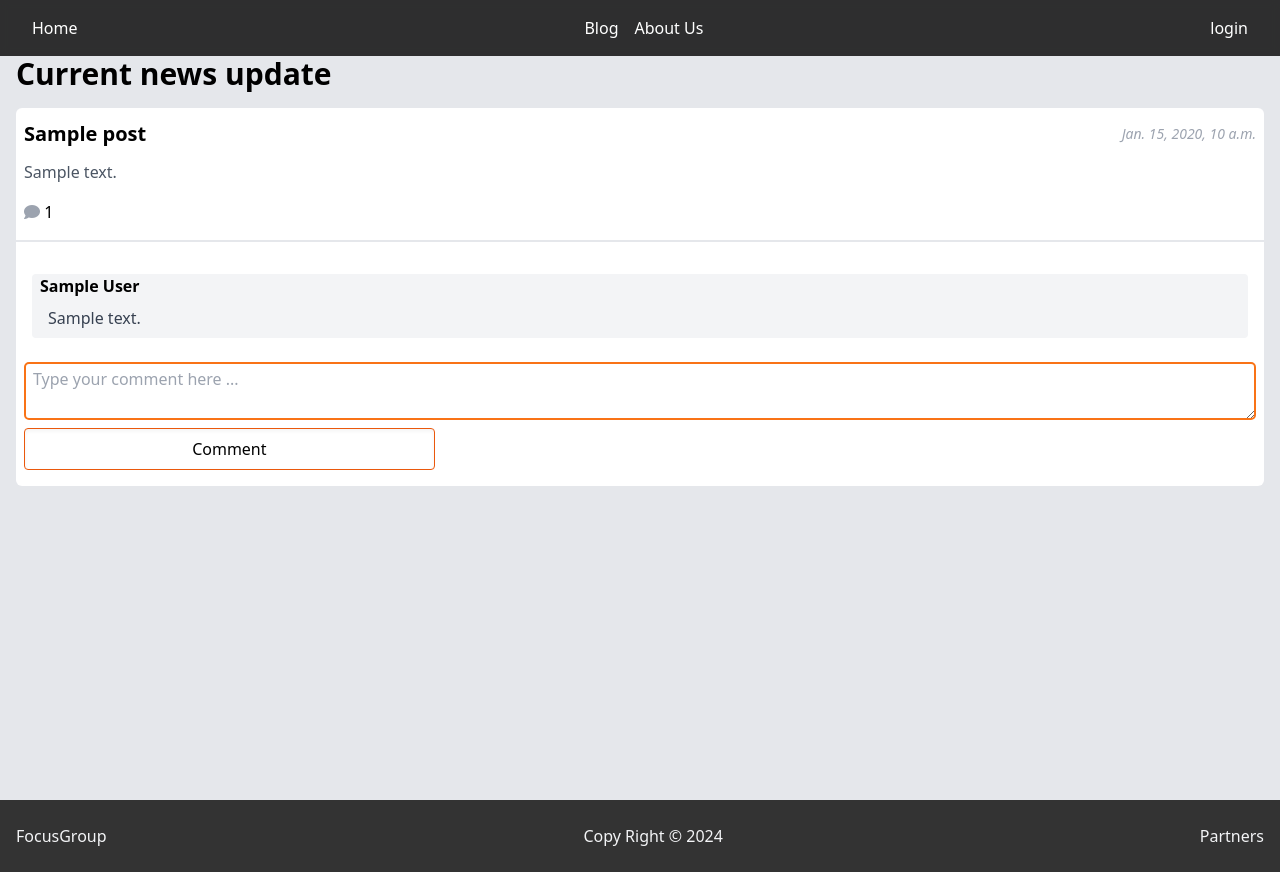
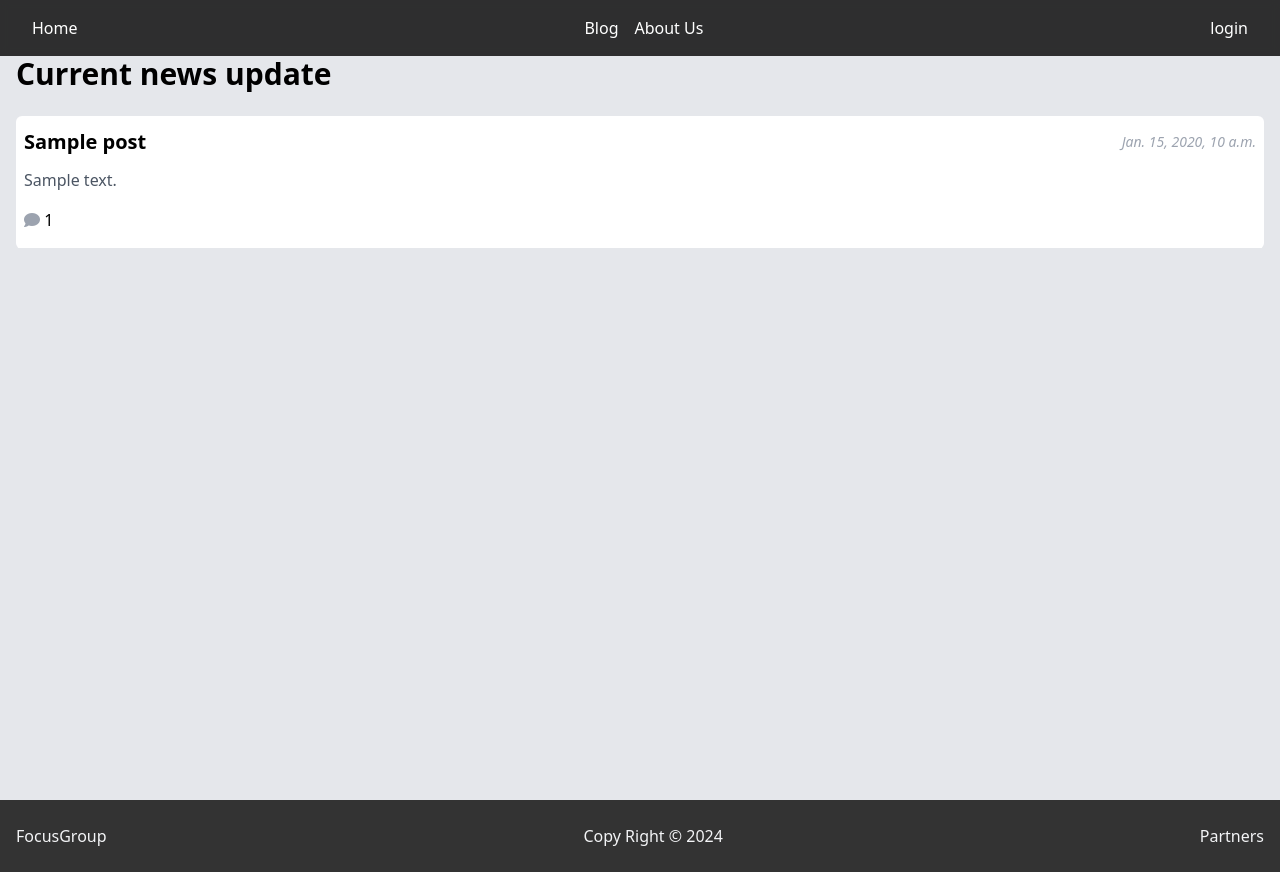
Before and after one commit to DR-KSP-VIRUS/centralized_src, a Django app: page / in a window 1280 px wide. Run offline with Django 5.2, Linux system fonts and the light colour scheme; tables that the repository leaves empty hold one stand-in row (values such as "Sample post"); some libraries are stand-ins or nearby versions.

Commit message:
student registration,login and commenting added

```diff
--- a/accounts/forms.py
+++ b/accounts/forms.py
@@ -1,4 +1,5 @@
 from django import forms
+from django.db import transaction
 from . import models as mdl
 
 class LoginForm(forms.Form):
@@ -11,6 +12,46 @@ class LoginForm(forms.Form):
         'class':"form-control",
         'placeholder': 'Password...'
     }))
+
+class SignupForm(forms.ModelForm):
+    password = forms.CharField(max_length=255, required=True, widget=forms.PasswordInput(attrs={
+        'class':'form-control',
+        'placeholder':'Enter atleast 6 charaters'
+    }))
+    password1 = forms.CharField(label='Confirm Password',max_length=255, required=True, widget=forms.PasswordInput(attrs={
+        'class':'form-control',
+        'placeholder':'Confirm Password'
+    }))
+    class Meta:
+        model = mdl.User
+        fields = ('full_name','email',)
+        widgets = {
+            'email':forms.EmailInput(attrs={
+                'class':'form-control',
+                'placeholder':'Enter active email...',
+            }),
+            'full_name': forms.TextInput(attrs={
+                'class':'form-control',
+                'placeholder':'e.g Konja Kuma'
+            })
+        }
+
+    def cleaned_password(self):
+        password = self.cleaned_data.get('password')
+        password1 = self.cleaned_data.get('password1')
+        if(password and password1) and (password1 == password):
+            return password1
+        raise forms.ValidationError('Passwords do not match')
+
+    @transaction.atomic
+    def save(self, commit: bool = False):
+        user = super().save(commit)
+        user.email = self.cleaned_data.get('email')
+        user.full_name = self.cleaned_data.get('full_name')
+        user.set_password(self.cleaned_password())
+        user.student = True
+        user.save()
+        return user
 
 class PortfolioForm(forms.ModelForm):
 
--- a/accounts/urls.py
+++ b/accounts/urls.py
@@ -6,6 +6,7 @@ app_name = 'accounts'
 
 urlpatterns = [
     path('login', v.user_login_form, name='login'),
+    path('signup', v.signup, name='signup'),
     path('logout', v.user_logout, name='logout'),
     path('dashboard', v.user_dashboard, name='dashboard'),
     path('portfolio', v.portfolios, name="portfolios"),
--- a/posts/views.py
+++ b/posts/views.py
@@ -14,10 +14,13 @@ def index(request,*args, **kwargs):
     login_form = ac_fms.LoginForm()
     commentForm = fms.CommentForm()
     posts = mdl.Post.objects.order_by('-updated').all()
+    signup_form = ac_fms.SignupForm()
+
     context = {
         'form':login_form,
         'posts':posts,
-        'comment_form':commentForm
+        'comment_form':commentForm,
+        'signupform':signup_form
     }
     return render(request, 'posts/index.html', context)
 
@@ -78,9 +81,12 @@ def remove_blog(request:HttpRequest, id:int, *args, **kwargs) -> HttpResponse:
 def about_us(request:HttpRequest, *args, **kwargs):
     portfolios = ac_mdl.Portfolio.objects.all()
     login_form = ac_fms.LoginForm()
+    signup_form = ac_fms.SignupForm()
+
     context = {
         'ports':portfolios,
-        'form':login_form
+        'form':login_form,
+        'signupform':signup_form
     }
     return render(request, 'posts/about_us.html', context)
 
--- /dev/null
+++ b/static/src/js/auth.js
@@ -0,0 +1,20 @@
+const toSignUP = document.getElementById("id-to-signup");
+const toLogIn = document.getElementById("id-to-login");
+const signupForm = document.getElementById("signup-form");
+const showLoginForm = document.getElementById("show-login-form");
+const closeSignup = document.getElementById("close-signup-form");
+const closeAll = document.getElementById("login-form");
+
+toLogIn.addEventListener("click", function () {
+    signupForm.classList.replace("flex", "hidden");
+    showLoginForm.classList.replace("hidden", "flex");
+});
+
+toSignUP.addEventListener("click", function () {
+    signupForm.classList.replace("hidden", "flex");
+    showLoginForm.classList.replace("flex", "hidden");
+});
+
+closeSignup.addEventListener("click", () => {
+    closeAll.classList.replace("flex", "hidden");
+});
--- a/static/src/js/comment.js
+++ b/static/src/js/comment.js
@@ -1,6 +1,6 @@
 const comments = document.querySelectorAll(".comment-sections");
 const commentForms = document.querySelectorAll(".comment-forms");
-const loginComment = document.getElementById("login-comment");
+const loginComment = document.querySelectorAll(".login-comment");
 const commentInfo = document.getElementById("comment-info");
 const closeInfo = document.getElementById("close-comment-info");
 
@@ -14,9 +14,15 @@ for (const key in comments) {
     }
 }
 
-loginComment.addEventListener("click", () => {
-    commentInfo.classList.replace("hidden", "flex");
-});
+for (const key in loginComment) {
+    if (Object.prototype.hasOwnProperty.call(loginComment, key)) {
+        const element = loginComment[key];
+        element.addEventListener('click', () => {
+            commentInfo.classList.replace("hidden", "flex");
+        })
+
+    }
+}
 
 closeInfo.addEventListener("click", () => {
     commentInfo.classList.replace("flex", "hidden");
--- a/static/src/js/main.js
+++ b/static/src/js/main.js
@@ -6,6 +6,8 @@ const dialog = document.querySelectorAll(".dialog-modal");
 const openDialog = document.querySelectorAll(".open-dialog");
 const closeDialog = document.querySelectorAll(".close-dialog");
 const cancelDialog = document.querySelectorAll(".cancel-dialog");
+const closeSignupForm = document.getElementById("close-signup-form")
+
 
 openLogin.addEventListener("click", () => {
     loginForm.classList.replace("hidden", "flex");
--- a/tailwind.config.js
+++ b/tailwind.config.js
@@ -1,6 +1,9 @@
 /** @type {import('tailwindcss').Config} */
 module.exports = {
-  content: ['./templates/**/*.{html,js}'],
+  content: [
+    "./templates/**/*.{html,js}",
+    ".static/**/*.{css, js}",
+  ],
   theme: {
     extend: {},
   },
--- a/templates/accounts/login.html
+++ b/templates/accounts/login.html
@@ -1,18 +1,55 @@
-<div id="login-form" class="bg-black/50 hidden z-50  absolute top-0 left-0 bottom-0 right-0 place-content-center place-items-center min-w-full min-h-screen px-6 backdrop-blur-sm">
-    <div class="bg-white flex flex-col w-full rounded md:w-[520px]">
-        <h1 class="font-extrabold text-2xl px-4 py-2 min-w-full flex flex-row place-content-between border-b"> Login <span id="close-form" class="text-red-600 cursor-pointer">&times;</span> </h1>
-        <form class="flex flex-col px-4 py-2" action="{% url 'accounts:login' %}" method="POST">
+<div id="login-form"
+    class="bg-black/50 hidden z-50  fixed top-0 left-0 bottom-0 right-0 place-content-center place-items-center min-w-full min-h-screen px-6 backdrop-blur-sm">
+
+    <div class="bg-white relative flex place-content-between w-full overflow-hidden rounded md:w-[520px]">
+        <div id="show-login-form" class="flex flex-col min-w-full">
+            <h1 class="font-extrabold text-2xl px-4 py-2 min-w-full flex flex-row place-content-between border-b"> Login <span id="close-form"class="text-red-600 cursor-pointer">&times;</span> </h1>
+            <form class="flex flex-col px-4 py-2 min-w-full" action="{% url 'accounts:login' %}" method="POST">
                 {% csrf_token %}
                 <div class="flex flex-col my-2">
                     <label class="font-semibold my-2">Email:</label>
                     {{ form.email}}
-
                 </div>
                 <div class="flex flex-col my-2">
                     <label class="my-2 font-semibold">Password:</label>
                     {{form.password}}
                 </div>
-            <button type="submit" class="cursor-pointer px-4 py-2 border border-orange-600 my-4 rounded w-1/3 self-center shadow-inner transition hover:bg-orange-700 hover:text-white active:scale-90">Login</button>
+                <button type="submit"
+                    class="cursor-pointer px-4 py-2 border border-orange-600 my-4 rounded w-1/3 self-center shadow-inner transition hover:bg-orange-700 hover:text-white active:scale-90">Login</button>
             </form>
+            <div class="px-4 py-2">
+                <p> Don't Have Account? <span id="id-to-signup" class="cursor-pointer text-red-600">Signup
+                </span> here</p>
             </div>
         </div>
+        <div id="signup-form" class="hidden flex-col min-w-full">
+            <h1 class="font-extrabold text-2xl px-4 py-2 min-w-full flex flex-row place-content-between border-b"> Signup <span id="close-signup-form"class="text-red-600 cursor-pointer">&times;</span> </h1>
+            <form class="flex flex-col px-4 py-2 min-w-full" action="{% url 'accounts:signup' %}" method="POST">
+                {% csrf_token %}
+                <div class="flex flex-col my-2">
+                    <label class="font-semibold my-2">{{signupform.full_name.label}}:</label>
+                    {{ signupform.full_name}}
+                </div>
+                <div class="flex flex-col my-2">
+                    <label class="font-semibold my-2">{{signupform.email.label}}:</label>
+                    {{ signupform.email}}
+                </div>
+                <div class="flex flex-col my-2">
+                    <label class="my-2 font-semibold">{{signupform.password1.label}}:</label>
+                    {{signupform.password}}
+                </div>
+                <div class="flex flex-col my-2">
+                    <label class="font-semibold my-2">{{signupform.password1.label}}:</label>
+                    {{ signupform.password1}}
+                </div>
+                <button type="submit"
+                    class="cursor-pointer px-4 py-2 border border-orange-600 my-4 rounded w-1/3 self-center shadow-inner transition hover:bg-orange-700 hover:text-white active:scale-90">Signup</button>
+            </form>
+            <div class="px-4 py-2">
+                <p> Have account? <span id="id-to-login" class="cursor-pointer text-red-600">Login
+                </span> here</p>
+            </div>
+        </div>
+    </div>
+
+</div>
--- a/templates/base.html
+++ b/templates/base.html
@@ -16,7 +16,7 @@
 
 <body>
     {% comment %} npx tailwindcss -i ./static/src/input.css -o ./static/src/output.css {% endcomment %}
-    <div class="flex flex-col min-h-screen bg-gray-200">
+    <div class="flex flex-col min-h-screen mb-3 bg-gray-200">
         <div class="relative mb-10">
             {% include "nav.html" %}
         </div>
@@ -25,7 +25,8 @@
         {% endblock content %}
     </div>
     {% include "footer.html" %}
-    <script src="{% static 'src/js/main.js' %}"></script>
+    <script src="{% static "src/js/main.js" %}"></script>
+    <script src="{% static "src/js/auth.js" %}"></script>
     {% block scripts %}{% endblock scripts %}
 </body>
 
--- a/templates/posts/index.html
+++ b/templates/posts/index.html
@@ -8,9 +8,9 @@
 <div class="p-4">
     <h1 class="text-black text-3xl font-semibold">Current news update</h1>
 </div>
-<div class="px-4 md:w-[600px]">
+<div class="px-4">
     {% for post in posts %}
-    <div class="bg-white rounded-md">
+    <div class="bg-white my-2 rounded-md md:w-[600px]">
         <h2 class="font-semibold text-xl px-2 py-3 flex place-content-between place-items-center">{{post.title}}
             <span class="font-thin text-sm italic text-gray-400">{{post.updated}}</span>
         </h2>
@@ -23,7 +23,7 @@
                 {{post.post_comments.count}}
             </a>
         </div>
-        <div class="py-2 border-t px-2  comment-forms">
+        <div class="py-2 border-t px-2 hidden comment-forms">
             <div class=" py-2 mx-2 my-2">
                 {% for comment in post.post_comments.all %}
                 <div class="ml-4 px-2 bg-gray-100 my-2 rounded">
@@ -49,21 +49,22 @@
                 <div class="flex w-full place-items-center">
                     {% if request.user.is_authenticated %}
                     <button type="submit"
-                        class="cursor-pointer px-4 my-2 py-2 border border-orange-600 rounded w-1/3 self-end shadow-inner transition hover:bg-orange-700 hover:text-white active:scale-90"
-                        >Comment</button>
+                        class="cursor-pointer px-4 my-2 py-2 border border-orange-600 rounded w-1/3 self-end shadow-inner transition hover:bg-orange-700 hover:text-white active:scale-90">Comment</button>
                     {% else %}
-                    <button type="button" id="login-comment"
-                        class="cursor-pointer px-4 my-2 py-2 border border-orange-600 rounded w-1/3 self-end shadow-inner transition hover:bg-orange-700 hover:text-white active:scale-90">Comment</button>
+                    <button type="button"
+                        class="login-comment cursor-pointer px-4 my-2 py-2 border border-orange-600 rounded w-1/3 self-end shadow-inner transition hover:bg-orange-700 hover:text-white active:scale-90">Comment</button>
                     {% endif %}
                 </div>
             </form>
         </div>
-        <div id="comment-info" class="bg-black/50 fixed top-0 left-0 right-0 bottom-0 hidden flex-col place-content-center place-items-center">
+        <div id="comment-info"
+            class="bg-black/50 fixed top-0 left-0 right-0 bottom-0 hidden flex-col place-content-center place-items-center">
             <div class="bg-white px-4 py-2 rounded flex flex-col">
                 <h2 class="font-semibold text-lg"><i class="fa fa-info-circle text-sky-600"></i> Info</h2>
-                <p class="py-2 text-gray-600">Login to access comment section!</p>
-                <button id="close-comment-info" type="button" class="cursor-pointer px-4 my-2 py-2 border border-orange-600 rounded shadow-inner transition hover:bg-orange-700 hover:text-white active:scale-90 disabled:bg-slate-400">OK!</button>
-           </div>
+                <p class="py-2 text-gray-600">You need to login to access comment section!</p>
+                <button id="close-comment-info" type="button"
+                    class="cursor-pointer px-4 my-2 py-2 border border-orange-600 rounded shadow-inner transition hover:bg-orange-700 hover:text-white active:scale-90 disabled:bg-slate-400">OK!</button>
+            </div>
         </div>
     </div>
     {% endfor %}
```
Also changed, not shown: accounts/models.py (+14 -3 lines), accounts/views.py (+10 -0 lines). Lines whose indentation alone changed are shown as unchanged.
